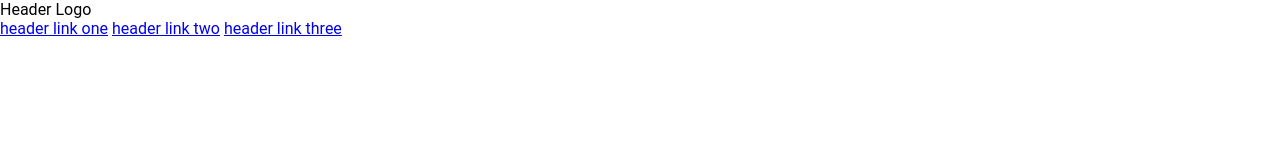
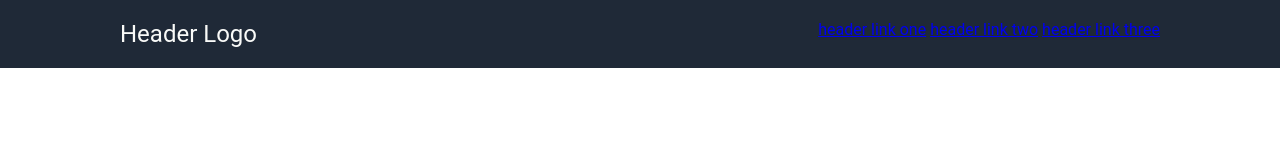
Before and after one commit to christianeriksen1993/Odin-flexbox, a plain HTML site: page index.html in a window 1280 px wide. Drawn offline with Linux system fonts and the light colour scheme.

Commit message:
Add basic header layout

```diff
--- a/index.html
+++ b/index.html
@@ -9,9 +9,11 @@
         <div class="hero">
             <div class="header">
                 <div class="header-logo">Header Logo</div>
-                <a href="#" class="header-links">header link one</a>
-                <a href="#" class="header-links">header link two</a>
-                <a href="#" class="header-links">header link three</a>
+                <div class="links">
+                    <a href="#" class="header-links">header link one</a>
+                    <a href="#" class="header-links">header link two</a>
+                    <a href="#" class="header-links">header link three</a>
+                </div>
             </div>
             <div class="hero-body">
 
--- a/styles.css
+++ b/styles.css
@@ -7,3 +7,20 @@ body {
     font-family: Roboto, sans-serif;
     justify-content: space-between;
   }
+
+  .hero {
+    background-color: #1F2937;
+    padding-left: 100px;
+    padding-right: 100px;
+  }
+
+  .header {
+    display: flex;
+    justify-content: space-between;
+    padding: 20px;
+  }
+
+  .header-logo {
+    font-size: 24px;
+    color: #F9FAF8;
+  }
```
